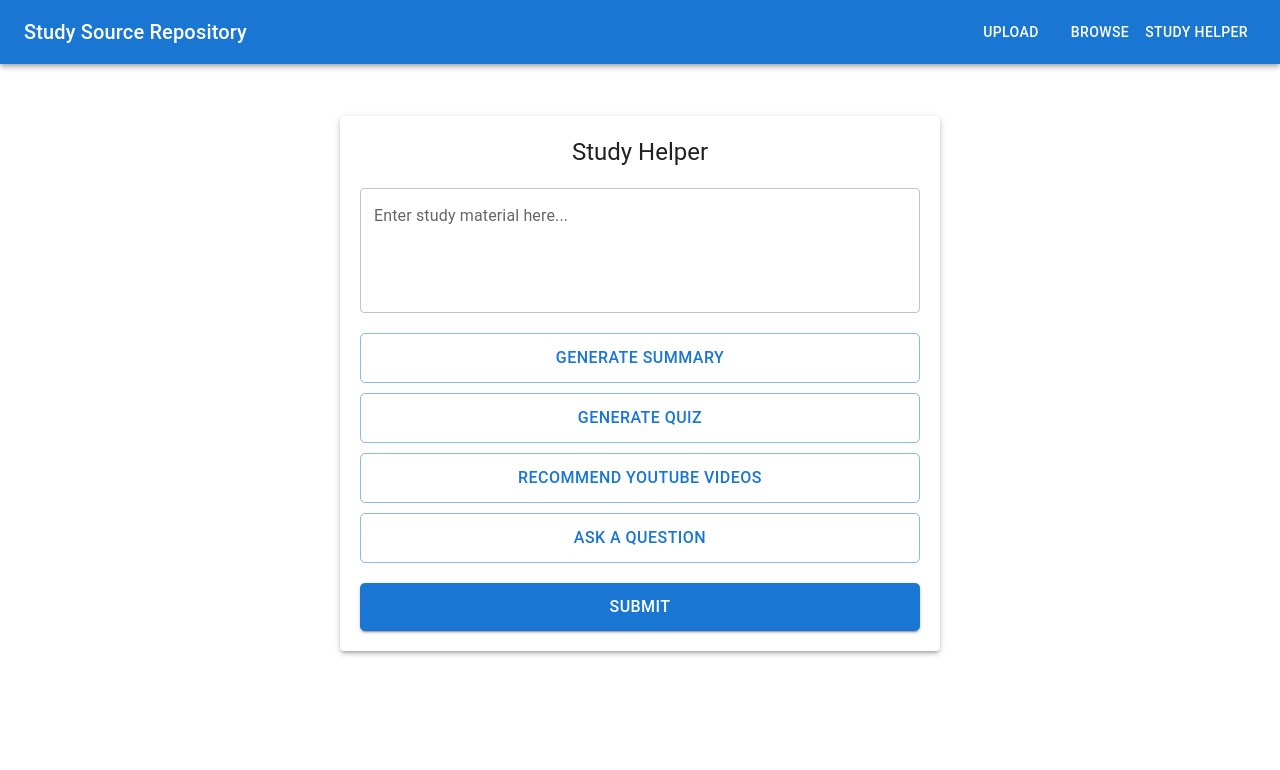
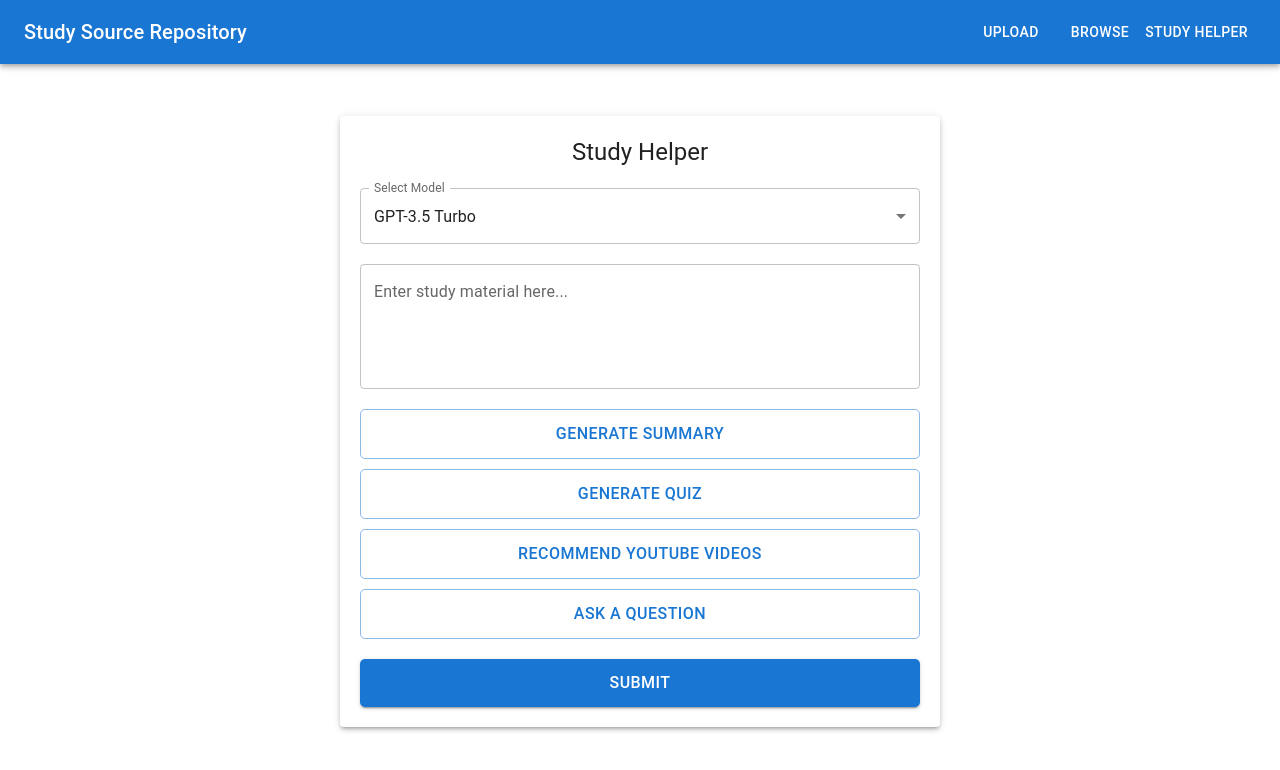
Before and after one commit to aniketlavasare/hacklahoma25project, a React (Create React App) app in the folder frontend/: page /study-plan in a window 1280 px wide. Shown: the top 770 px of the page. Built offline with nearby package versions, Linux system fonts and the light colour scheme.

Commit message:
multi model cosmetics

```diff
--- a/frontend/src/StudyHelper.js
+++ b/frontend/src/StudyHelper.js
@@ -1,6 +1,6 @@
 import React, { useState } from "react";
 import axios from "axios";
-import { Button, TextField, Box, Typography, CircularProgress, Paper } from "@mui/material";
+import { Button, TextField, Box, Typography, CircularProgress, Paper, MenuItem, Select, FormControl, InputLabel } from "@mui/material";
 
 const StudyHelper = () => {
   const [action, setAction] = useState(""); // To store the selected action
@@ -8,6 +8,7 @@ const StudyHelper = () => {
   const [userQuestion, setUserQuestion] = useState(""); // To store the user's question
   const [response, setResponse] = useState(""); // To store the API response
   const [loading, setLoading] = useState(false); // To show loading state
+  const [selectedModel, setSelectedModel] = useState("gpt-3.5-turbo"); // To store the selected model
 
   // Function to handle button clicks
   const handleActionClick = (actionType) => {
@@ -28,6 +29,7 @@ const StudyHelper = () => {
         action,
         studySource,
         userQuestion: action === "ask" ? userQuestion : undefined, // Only include userQuestion for 'ask' action
+        model: selectedModel, // Pass selected model
       };
 
       // Send request to backend API
@@ -47,6 +49,21 @@ const StudyHelper = () => {
         <Typography variant="h5" sx={styles.title}>
           Study Helper
         </Typography>
+
+        {/* Dropdown for selecting model */}
+        <FormControl fullWidth sx={styles.selectBox}>
+          <InputLabel id="model-select-label">Select Model</InputLabel>
+          <Select
+            labelId="model-select-label"
+            value={selectedModel}
+            onChange={(e) => setSelectedModel(e.target.value)}
+            label="Select Model"
+          >
+            <MenuItem value="gpt-3.5-turbo">GPT-3.5 Turbo</MenuItem>
+            <MenuItem value="gpt-4">GPT-4</MenuItem>
+            <MenuItem value="gemini-2">Gemini 2.0</MenuItem>
+          </Select>
+        </FormControl>
 
         <TextField
           label="Enter study material here..."
@@ -136,6 +153,9 @@ const styles = {
     textAlign: "center",
     marginBottom: "20px",
   },
+  selectBox: {
+    marginBottom: "20px",
+  },
   textArea: {
     marginBottom: "20px",
     fontSize: "16px",
```
